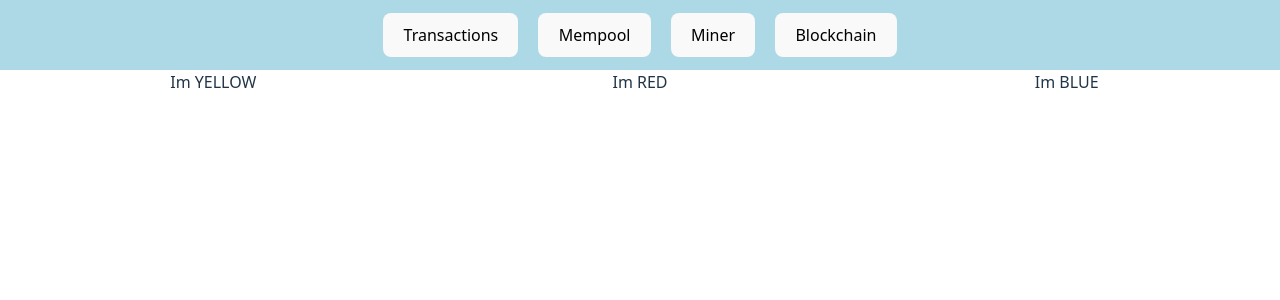
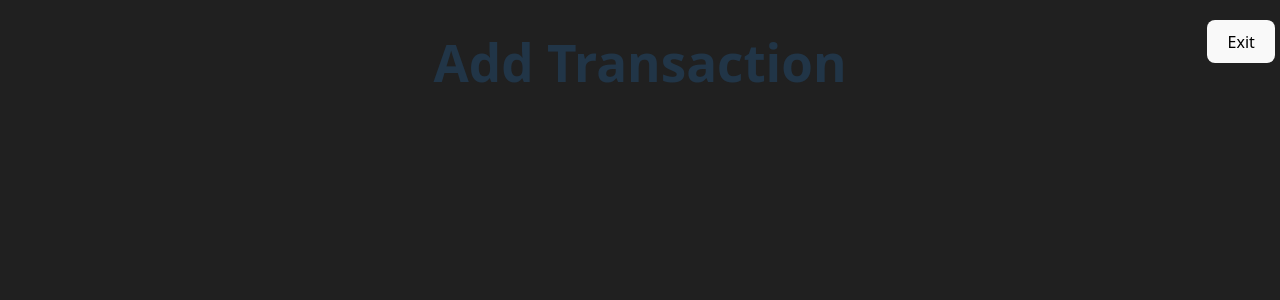
Before and after one commit to DerEwox/info_gfs_bytecoin, a Svelte app: page / in a window 1280 px wide. Shown: the top 300 px of the page. Built offline with nearby package versions, Linux system fonts and the light colour scheme.

Commit message:
Added new Transaction Menü

```diff
--- a/src/App.svelte
+++ b/src/App.svelte
@@ -4,42 +4,49 @@
   import { Mempool } from "./lib/mempool";
   import "./styles.css";
 
-  let screen = "Transactions"
-
-  let t = new Transaction("Mark", "Uwe", 0.5);
-  let t1 = new Transaction("Mark", "Uwe", 0.25);
-  let t2 = new Transaction("Uwe", "Mark", 0.15);
-
+  let screen = "Transactions";
+  let showNewTransactionScreen = true;
   const mempool = new Mempool();
 
-  mempool.add(t);
-  mempool.add(t1);
-  mempool.add(t2);
+  let newTransaction: {from: string, to: string, value: number} = {from: "", to:"", value: 0}
+</script>
 
-  const newblock = new Block("1", mempool.getbestPaying(3));
-</script>
 <main>
   <div class="headerDIV">
     <div class="header">
-      <button on:click={() => screen = "Trabsactions"}>Transactions</button>
-      <button on:click={() => screen = "Mempool"}>Mempool</button>
-      <button on:click={() => screen = "Miner"}>Miner</button>
-      <button on:click={() => screen = "Blockchain"}>Blockchain</button>
+      <button on:click={() => (screen = "Transactions")}>Transactions</button>
+      <button on:click={() => (screen = "Mempool")}>Mempool</button>
+      <button on:click={() => (screen = "Miner")}>Miner</button>
+      <button on:click={() => (screen = "Blockchain")}>Blockchain</button>
     </div>
   </div>
 
   <div class="screenDIV">
     {#if screen === "Transactions"}
       <div class="transaction-interface">
-        <div class="transaction-user">Im YELLOW</div>
-        <div class="transaction-user mid">Im RED</div>
-        <div class="transaction-user">Im BLUE</div>
+        <div class="transaction-user">Mark</div>
+        <div class="transaction-user mid">Uwe</div>
+        <div class="transaction-user">Ben</div>
       </div>
+      <button
+        class="toggleTransactionMenu"
+        on:click={() => showNewTransactionScreen = !showNewTransactionScreen}
+        >Add Transaction</button
+      >
+      {#if showNewTransactionScreen}
+        <div class="newTransactionScreen">
+          <button
+          style="position: absolute; top: 20px; right: 5px;"
+          on:click={() => showNewTransactionScreen = !showNewTransactionScreen}
+          >Exit</button
+        >
+        <h1 style="text-align: center;">Add Transaction</h1>
+        </div>
+      {/if}
     {/if}
   </div>
 </main>
 
-{newblock.hash}
 
 <style>
 </style>
--- a/src/styles.css
+++ b/src/styles.css
@@ -1,6 +1,6 @@
-main {
+/* main {
     position: relative;
-}
+} */
 
 .headerDIV {
     position: fixed;
@@ -35,3 +35,20 @@ main {
     border-bottom-width: 0px;
     border-top-width: 0px;
 }
+
+.toggleTransactionMenu {
+    position: absolute;
+    bottom: 20px;
+    right: 5px;
+}
+
+.newTransactionScreen{
+    display: flex;
+    justify-content: center;
+    position: absolute;
+    left: 0;
+    right: 0;
+    top: 0;
+    bottom: 0;
+    background-color: #202020;
+}
```
